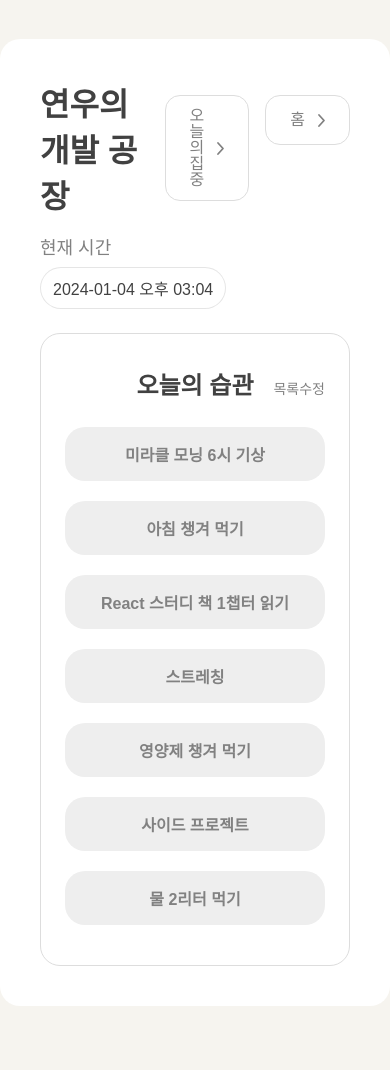
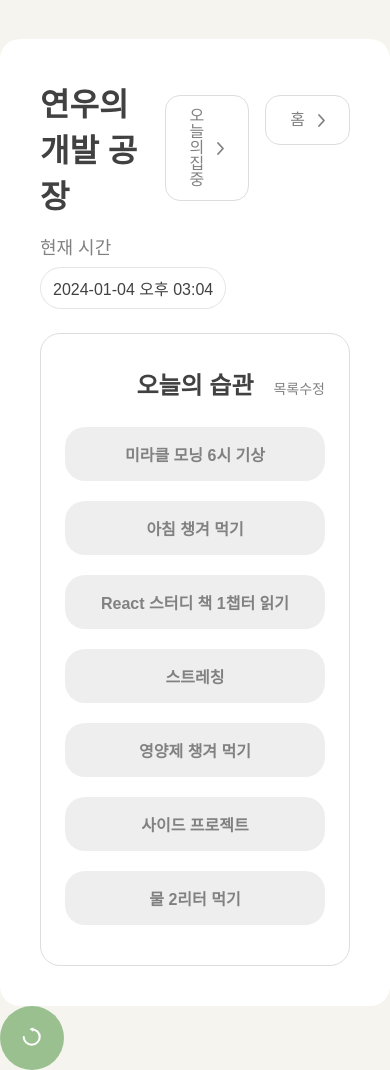
Before and after one commit to codeit-first-level-project-team3/LearnerCrossing-ProjectFrontend, a React (Vite) app: page /routines in a window 390 px wide. Before the commit the page ends 1006 px from the top, so only its background shows below. Built offline with nearby package versions, Linux system fonts and the light colour scheme; a web font is replaced by a local one.

Commit message:
playbutton에서 StartButton으로 이름 변경 및 restartbutton 추가 및 반응형

```diff
--- a/src/App.jsx
+++ b/src/App.jsx
@@ -13,13 +13,15 @@ import EditButton from './components/molecules/EditButton/EditButton';
 import ConfirmButton from './components/molecules/ConfirmButton/ConfirmButton';
 import CancelButton from './components/molecules/CancelButton/CancelButton';
 import EditCompleteButton from './components/molecules/EditCompleteButton/EditCompleteButton';
-import PlayButton from './components/molecules/PlayButton/PlayButton';
+import StartButton from './components/molecules/StartButton/StartButton';
 import StopButton from './components/molecules/StopButton/StopButton';
+import RestartButton from './components/molecules/RestartButton/RestartButton';
 
 function App() {
   return (
     <div>
     <RouterProvider router={router} />
+    <RestartButton />
     </div>
   );
 }
--- a/src/components/molecules/PlayButton/PlayButton.jsx
+++ /dev/null
@@ -1,17 +0,0 @@
-import React from "react";
-import Button from "../../atoms/Button/Button";
-import styles from "./PlayButton.module.css";
-import playIcon from "../../../assets/play.svg";
-
-export default function PlayButton({ text = "Start!", bgColor, ...props }) {
-  return (
-    <Button
-      className={styles.playBtn}
-      style={{ background: bgColor || "var(--brand-99C08E)" }}
-      {...props}
-    >
-      <img src={playIcon} alt="play icon" style={{ width: 24, height: 24 }} />
-      {text}
-    </Button>
-  );
-}
--- /dev/null
+++ b/src/components/molecules/RestartButton/RestartButton.jsx
@@ -0,0 +1,11 @@
+import React from "react";
+import styles from "./RestartButton.module.css";
+import restartIcon from "../../../assets/restart.svg";
+
+export default function RestartButton(props) {
+  return (
+    <button className={styles.restartBtn} {...props}>
+      <img src={restartIcon} alt="restart icon" className={styles.icon} />
+    </button>
+  );
+}
--- /dev/null
+++ b/src/components/molecules/RestartButton/RestartButton.module.css
@@ -0,0 +1,40 @@
+.restartBtn {
+  display: flex;
+  justify-content: center;
+  align-items: center;
+
+  width: 64px;
+  height: 64px;
+  flex-shrink: 0;
+
+  border-radius: 50%; /* 원형 */
+  border: none;
+  cursor: pointer;
+  padding: 0;
+  background: var(--brand-99C08E);
+}
+
+.icon {
+  width: 35.2px;
+  height: 35.2px;
+  padding: 2.2px 5.883px 4.733px 5.9px;
+  object-fit: contain;
+}
+
+/* ================= Mobile (≤375px) ================= */
+@media (max-width: 375px) {
+  .restartBtn {
+    width: 48px;
+    height: 48px;
+  }
+
+  .icon {
+    display: flex;
+    width: 26.4px;
+    height: 26.4px;
+    padding: 1.65px 4.911px 4.05px 3.926px;
+    justify-content: center;
+    align-items: center;
+    flex-shrink: 0;
+  }
+}
--- /dev/null
+++ b/src/components/molecules/StartButton/StartButton.jsx
@@ -0,0 +1,13 @@
+import React from "react";
+import Button from "../../atoms/Button/Button";
+import styles from "./StartButton.module.css";
+import playIcon from "../../../assets/start.svg";
+
+export default function StartButton({ text = "Start!", ...props }) {
+  return (
+    <Button className={styles.startBtn} {...props}>
+      <img src={playIcon} alt="play icon" style={{ width: 24, height: 24 }} />
+      {text}
+    </Button>
+  );
+}
--- a/src/components/molecules/PlayButton/PlayButton.module.css
+++ b/src/components/molecules/StartButton/StartButton.module.css
@@ -1,4 +1,4 @@
-.playBtn {
+.startBtn {
   display: inline-flex;
   align-items: center;
   gap: 16px;
@@ -25,7 +25,7 @@
 
 /* ================= Mobile (≤375px) ================= */
 @media (max-width: 375px) {
-  .playBtn {
+  .startBtn {
     display: inline-flex;
     align-items: center;
     gap: 8px;
@@ -47,7 +47,7 @@
     justify-content: center;
   }
 
-  .playBtn img {
+  .startBtn img {
     width: 24px;
     height: 24px;
   }
```
Also changed, not shown: src/assets/restart.svg (added), src/assets/start.svg (renamed from src/assets/play.svg).
